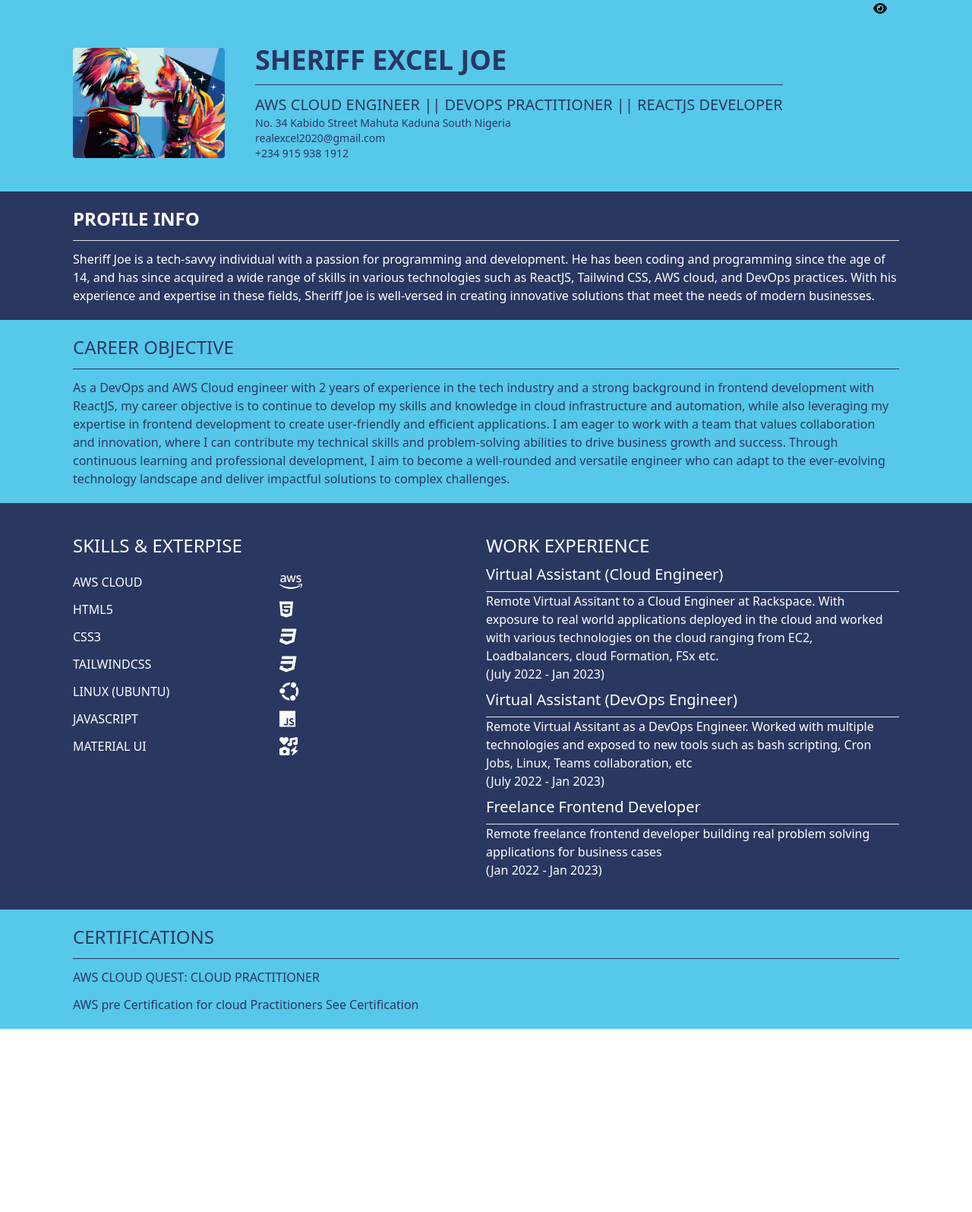
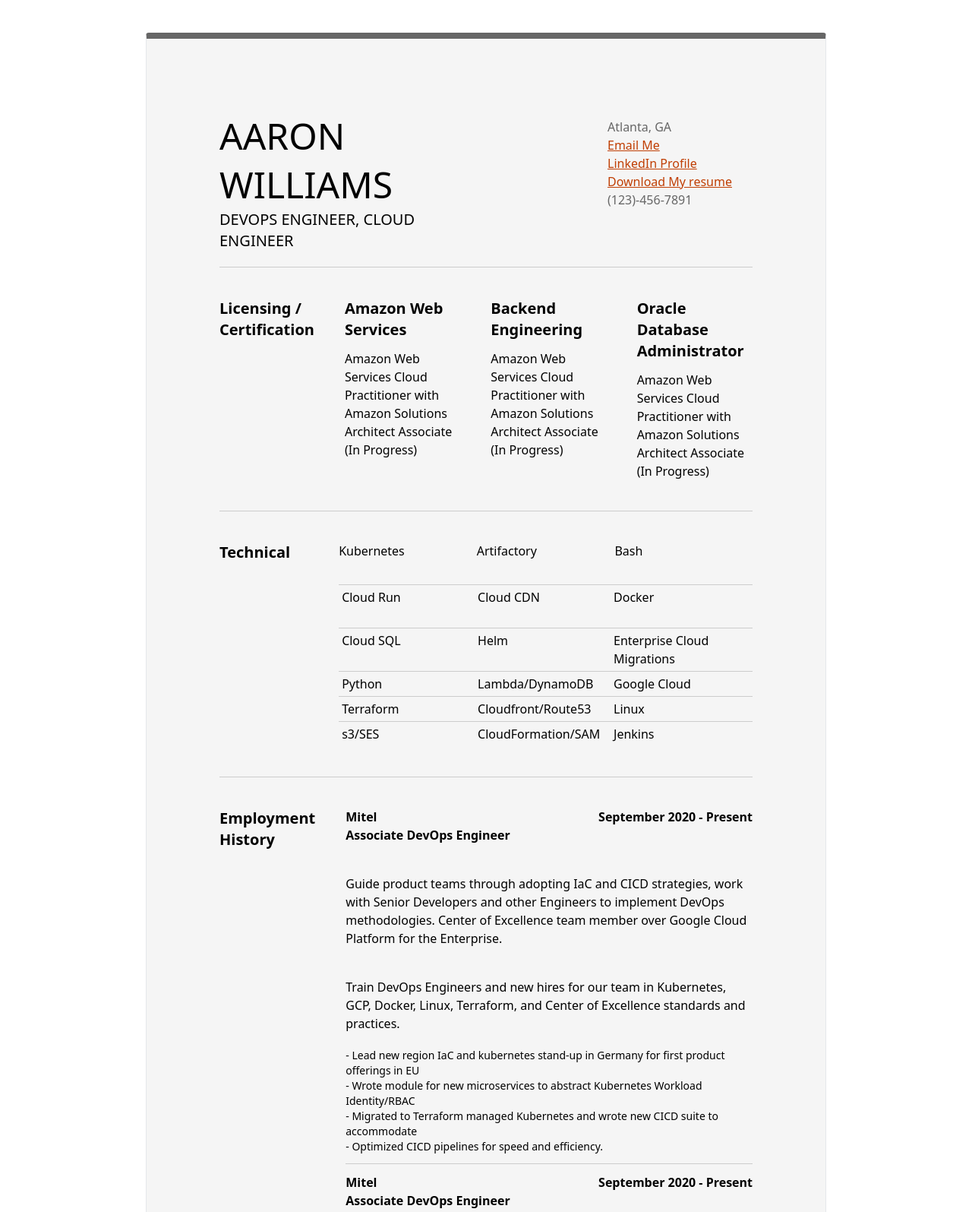
Before and after one commit to realexcel2021/cloud-resume-challenge, a website: page src/frontend/index.html in a window 1280 px wide. Shown: the part 37-1632 px from the top of the page at 76% size. Before the commit the page ends 1391 px from the top, so only its background shows below. Drawn offline with Linux system fonts and the light colour scheme; no server answers.

Commit message:
changed frontend UI totally

```diff
--- a/src/frontend/index.html
+++ b/src/frontend/index.html
@@ -4,95 +4,168 @@
     <meta charset="UTF-8">
     <meta http-equiv="X-UA-Compatible" content="IE=edge">
     <meta name="viewport" content="width=device-width, initial-scale=1.0">
-    <link href="./output.css" rel="stylesheet">
-    <script src="https://kit.fontawesome.com/5822b8e766.js" crossorigin="anonymous"></script>
-    <title>Sheriff's Resume Prod</title>
-    <link rel="icon" type="image/x-icon" href="./289447988_175784178224801_188225053558560590_n.jpg">
+    <link rel="stylesheet" href="./output.css">
+    <title>DevOps-Lord Resume</title>
 </head>
 <body>
-    <div class="">
-        <div class="bg-lightblue justify-end flex items-center space-x-4 px-24 pt-10 sm:px-3 sm:pt-3">
-            <i class="fa-solid fa-eye"></i> <p id="count">  </p>
+        <div class="mx-48 my-20 bg-background-c p-24 border-t-8 border border-t-border-brown rounded border-b-border-brown border-b-4">
+                <div class="grid grid-cols-2 align-middle space-x-40 border-b border-b-line pb-5">
+                            <div class="leading-10">
+                                <h1 class=" text-5xl uppercase py-2"> Aaron </h1>
+                                <h2 class=" text-5xl uppercase py-2"> Williams </h2>
+                                <p class="uppercase text-xl"> Devops engineer, cloud engineer </p>
                             </div>
-        <div class="bg-lightblue p-10 flex items-center space-x-10 px-24 sm:block sm:px-3 sm:space-x-0">
 
-            <img src="./289447988_175784178224801_188225053558560590_n.jpg" alt="resume" class="rounded big:w-[200px]"/>
-            <div class="sm:py-3">
-                <h1 class="text-4xl text-graycolor uppercase font-semibold sm:text-2xl"> Sheriff excel Joe </h1>
-                <hr class="border-graycolor my-3"/>
-                <p class="text-graycolor uppercase text-xl "> AWS Cloud Engineer || DevOps Practitioner || ReactJs Developer  </p>
-                <p class="text-graycolor text-sm sm:mt-3"> No. 34 Kabido Street Mahuta Kaduna South Nigeria </p>
-                <p class="text-graycolor text-sm"> realexcel2020@gmail.com </p>
-                <p class="text-graycolor text-sm"> +234 915 938 1912 </p>
+                            <div class="py-2 text-border-brown">
+                                    <p> Atlanta, GA </p>
+                                    <a class="block text-link underline"> Email Me </a>
+                                    <a class="block text-link underline"> LinkedIn Profile </a>
+                                    <a class="block text-link underline"> Download My resume </a>
+                                    <p> (123)-456-7891 </p>
                             </div>
 
                 </div>
 
-        <div class="h-full bg-graycolor py-5 px-24 sm:px-3">
-            <h1 class="uppercase text-white font-semibold text-2xl"> profile info </h1>
-            <hr class="my-3 w-full"/>
-            <p class="break-words text-white">
-                Sheriff Joe is a tech-savvy individual with a passion for programming and development. He has been coding and programming since the age of 14, and has since acquired a wide range of skills in various technologies such as ReactJS, Tailwind CSS, AWS cloud, and DevOps practices. With his experience and expertise in these fields, Sheriff Joe is well-versed in creating innovative solutions that meet the needs of modern businesses.
-            </p>
+                <div class="flex justify-between space-x-10 pt-10 border-b border-b-line pb-10">
+                        <h4 class="font-semibold text-xl pb-3"> Licensing / Certification </h4>
+                        <div>
+                                <h4 class="font-semibold text-xl pb-3"> Amazon Web Services </h4>
+                                <p>  Amazon Web Services Cloud Practitioner with Amazon Solutions Architect Associate (In Progress) </p>
                         </div>
 
-        <div class= "bg-lightblue py-5 px-24 sm:px-3">
-            <h1 class="text-graycolor uppercase text-2xl">Career objective</h1>
-            <hr class="border-graycolor my-3"/>
-            <p class="text-graycolor">
-                As a DevOps and AWS Cloud engineer with 2 years of experience in the tech industry and a strong background in frontend development with ReactJS, my career objective is to continue to develop my skills and knowledge in cloud infrastructure and automation, while also leveraging my expertise in frontend development to create user-friendly and efficient applications. I am eager to work with a team that values collaboration and innovation, where I can contribute my technical skills and problem-solving abilities to drive business growth and success. Through continuous learning and professional development, I aim to become a well-rounded and versatile engineer who can adapt to the ever-evolving technology landscape and deliver impactful solutions to complex challenges.
-            </p>
+                        <div>
+                            <h4 class="font-semibold text-xl pb-3"> Backend Engineering </h4>
+                            <p>  Amazon Web Services Cloud Practitioner with Amazon Solutions Architect Associate (In Progress) </p>
                     </div>
-            <div class="py-10 grid grid-cols-2 px-24 bg-graycolor sm:grid-cols-1 sm:px-3">
+
                     <div>
-                        <!-- <h1 class="text-white uppercase text-2xl">additional skills</h1>
-                        <ul class="text-white my-2 list-disc">
-                            <li> Critical Thinking </li>
-                            <li> Active Listening </li>
-                            <li> Fast Typing </li>
-                            <li> Fast Learner </li>
-                        </ul> -->
-                        <h1 class="text-white uppercase text-2xl"> skills & exterpise </h1>
+                        <h4 class="font-semibold text-xl pb-3"> Oracle Database Administrator </h4>
+                        <p>  Amazon Web Services Cloud Practitioner with Amazon Solutions Architect Associate (In Progress) </p>
+                </div>
 
-                        <div class="text-white uppercase my-5 grid grid-cols-2 gap-y-3">
-                           <p>AWS Cloud</p><i class="text-2xl fa-brands fa-aws"></i>
-                            <p> HTML5 </p><i class="text-2xl fa-brands fa-html5"></i>
-                            <p>css3 </p><i class="text-2xl fa-brands fa-css3"></i>
-                            <p>TailwindCSS </p><i class="text-2xl fa-brands fa-css3"></i>
-                            <p>linux (Ubuntu)</p><i class="text-2xl fa-brands fa-ubuntu"></i>
-                            <p>JavaScript </p><i class="text-2xl fa-brands fa-js"></i>
-                            <p>Material UI</p><i class="text-2xl fa-solid fa-icons"></i>
 
+                </div>
+
+                <div class="flex space-x-16 pt-10 border-b border-b-line pb-10">
+                        <h4 class="font-semibold text-xl pb-3"> Technical </h4>
+                        <div class="grid grid-rows-3 w-full">
+                               <div class="border-b border-b-line grid grid-cols-3">
+                                        <p> Kubernetes </p>
+                                        <p> Artifactory </p>
+                                        <p> Bash </p>
+                               </div>
+                               <div class="border-b border-b-line p-1 grid grid-cols-3">
+                                <p> Cloud Run </p>
+                                <p> Cloud CDN </p>
+                                <p> Docker </p>
+                               </div>
+                               <div class="border-b border-b-line p-1 grid grid-cols-3">
+                                <p> Cloud SQL </p>
+                                <p> Helm </p>
+                                <p> Enterprise Cloud Migrations </p>
+                               </div>
+                                <div class="border-b border-b-line p-1 grid grid-cols-3">
+                                    <p> Python </p>
+                                    <p> Lambda/DynamoDB </p>
+                                    <p> Google Cloud </p>
+                                </div>
+                                <div class="border-b border-b-line p-1 grid grid-cols-3">
+                                    <p> Terraform </p>
+                                <p> Cloudfront/Route53 </p>
+                                <p> Linux </p>
+                                </div>
+                                <div class=" p-1 grid grid-cols-3">
+                                    <p> s3/SES </p>
+                                    <p> CloudFormation/SAM </p>
+                                    <p> Jenkins </p>
+                                </div>
                         </div>
                 </div>
 
-                <div class="text-white">
-                    <h1 class="uppercase text-2xl sm:mb-4">work experience</h1>
-                    <hr class="big:hidden"/>
-                    <h2 class="text-xl my-2"> Virtual Assistant (Cloud Engineer)</h2>
-                    <hr class="sm:hidden"/>
-                    <p> Remote Virtual Assitant to a Cloud Engineer at Rackspace. With exposure to real world applications deployed in the cloud and worked with various technologies on the cloud ranging from EC2, Loadbalancers, cloud Formation, FSx etc.</p>
-                    <p> (July 2022 - Jan 2023) </p>
+                <div class="flex space-x-10 pt-10 pb-10 border-b border-b-line">
+                        <h4 class="font-semibold text-xl pb-3"> Employment History </h4>
+                        <div>
+                                <div class="flex justify-between pb-5">
+                                       <div class="font-semibold">
+                                            <h4> Mitel </h4>
+                                            <p> Associate DevOps Engineer </p>
+                                       </div>
+                                       <p class="font-semibold"> September 2020 - Present </p>
+                                </div>
+                                <p class="py-5">
+                                    Guide product teams through adopting IaC and CICD strategies, work with Senior Developers and other Engineers to implement DevOps methodologies. Center of Excellence team member over Google Cloud Platform for the Enterprise.
+                                </p>
+                                <p class="py-5">
+                                    Train DevOps Engineers and new hires for our team in Kubernetes, GCP, Docker, Linux, Terraform, and Center of Excellence standards and practices.
+                                </p>
+                                <ul class="flex flex-col text-sm pb-3">
+                                    <li>-  Lead new region IaC and kubernetes stand-up in Germany for first product offerings in EU</li>
+                                    <li>- Wrote module for new microservices to abstract Kubernetes Workload Identity/RBAC</li>
+                                    <li>- Migrated to Terraform managed Kubernetes and wrote new CICD suite to accommodate</li>
+                                    <li>- Optimized CICD pipelines for speed and efficiency.</li>
+                                </ul>
 
-                    <h2 class="text-xl my-2 sm:my-5"> Virtual Assistant (DevOps Engineer)</h2>
-                    <hr class="sm:hidden"/>
-                    <p> Remote Virtual Assitant as a DevOps Engineer. Worked with multiple technologies and exposed to new tools such as bash scripting, Cron Jobs, Linux, Teams collaboration, etc</p>
-                    <p> (July 2022 - Jan 2023) </p>
+                                <div class="py-3 border-t border-t-line">
+                                    <div class="flex justify-between pb-5">
+                                           <div class="font-semibold">
+                                                <h4> Mitel </h4>
+                                                <p> Associate DevOps Engineer </p>
+                                           </div>
+                                           <p class="font-semibold"> September 2020 - Present </p>
+                                    </div>
+                                    <p class="py-5">
+                                        Guide product teams through adopting IaC and CICD strategies, work with Senior Developers and other Engineers to implement DevOps methodologies. Center of Excellence team member over Google Cloud Platform for the Enterprise.
+                                    </p>
 
-                    <h2 class="text-xl my-2"> Freelance Frontend Developer </h2>
-                    <hr class="sm:hidden"/>
-                    <p> Remote freelance frontend developer building real problem solving applications for business cases </p>
-                    <p> (Jan 2022 - Jan 2023) </p>
+                        </div>
+
+
+                    <div class="py-3 border-t border-t-line">
+                            <div class="flex justify-between pb-5">
+                                   <div class="font-semibold">
+                                        <h4> Mitel </h4>
+                                        <p> Associate DevOps Engineer </p>
+                                   </div>
+                                   <p class="font-semibold"> September 2020 - Present </p>
+                            </div>
+                            <p class="py-5">
+                                Guide product teams through adopting IaC and CICD strategies, work with Senior Developers and other Engineers to implement DevOps methodologies. Center of Excellence team member over Google Cloud Platform for the Enterprise.
+                            </p>
+
+
+
+                        </div>
+
+                </div>
+
+
+            </div>
+
+            <div class="flex space-x-10 pt-10 pb-10 border-b border-b-line">
+                    <h4 class="font-semibold text-xl"> Projects </h4>
+                    <div>
+                            <div class="flex justify-between">
+                                    <h4 class="font-semibold text-xl"> Cloud Resume Challenge </h4>
+                                    <p class="font-semibold"> July 2020 </p>
+                            </div>
+                            <div class="pb-10 border-b border-b-line">
+                                    <p> Github: <a class="text-link underline"> Github Repo </a> </p>
+                                    <p>Original Project Link: <a class="text-link underline"> Resume Challenge by Forrest Brazeal </a></p>
+                                    <p class="pt-3">
+                                        Building a website from the ground up with a database, APIGW, custom domain, HTTPs Security, Serverless Functions triggered through APIGW written in Python, all packaged into a SAM template only utilizing Amazon's wide variety of Cloud services.
+                                    </p>
                             </div>
                     </div>
-            <div class="bg-lightblue px-24 py-5 text-graycolor sm:px-3">
-                <h2 class="text-2xl uppercase">Certifications</h2>
-                <hr class="border-graycolor my-3"/>
-                <h2 class="uppercase my-3"> AWS cloud quest: cloud Practitioner </h2>
-                <p> AWS pre Certification for cloud Practitioners <span class="hover:text-white"><a target="_blank" href="https://drive.google.com/file/d/1aqFqZOF6CxHpGJcBK_k1ppYg9qlxVxJq/view?usp=sharing">See Certification</a></span> </p>
+            </div>
+
+            <div class="border-b pt-10 border-b-line"></div>
+
+            <div class="text-center">
+                <p>Aaron Williams-<span class="text-link">xxxxxx@gmail.com</span>(123)-4567-32444</p>
+                <p> This page has been visited <span id="count"> 0 </span> times </p>
+            </div>
 
      </div>
-    </div>
+
 </body>
-<script src="./script.js"></script>
 </html>
```
Also changed, not shown: src/frontend/output.css. Lines whose indentation alone changed are shown as unchanged.
